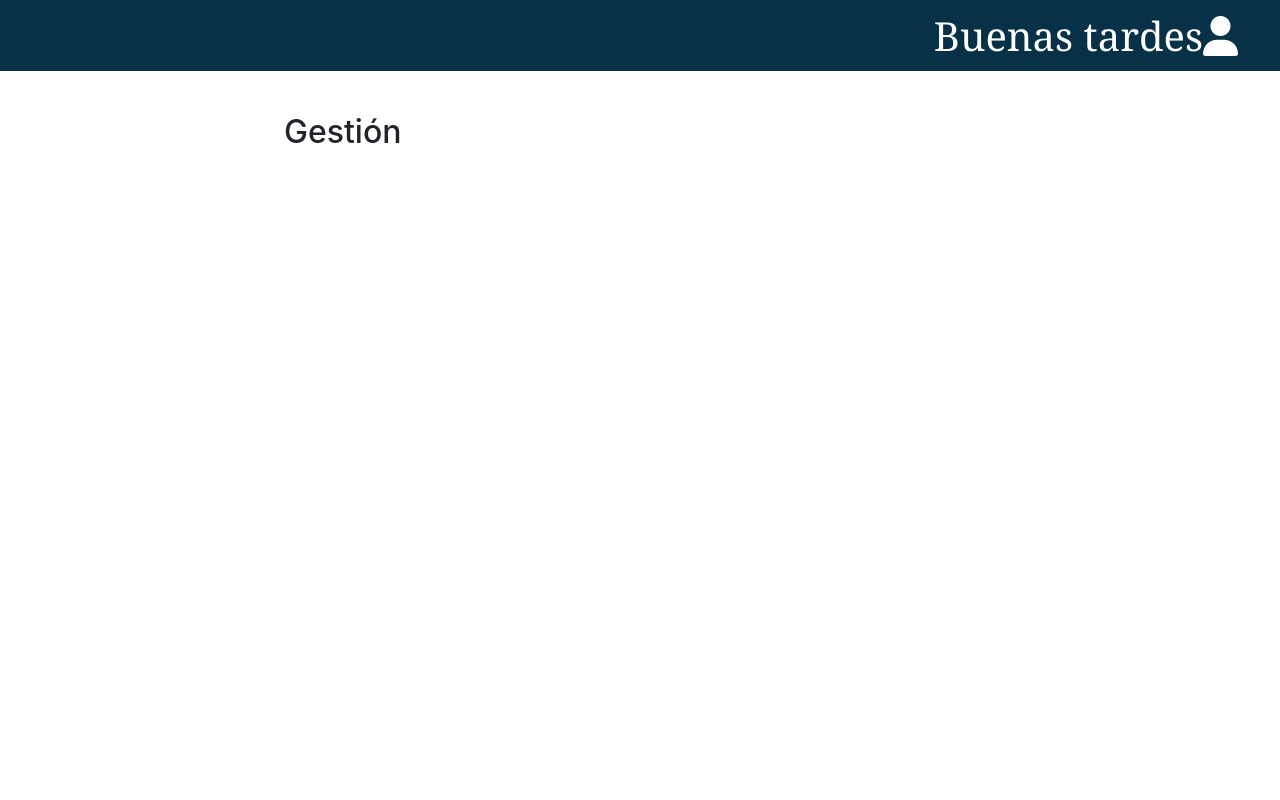
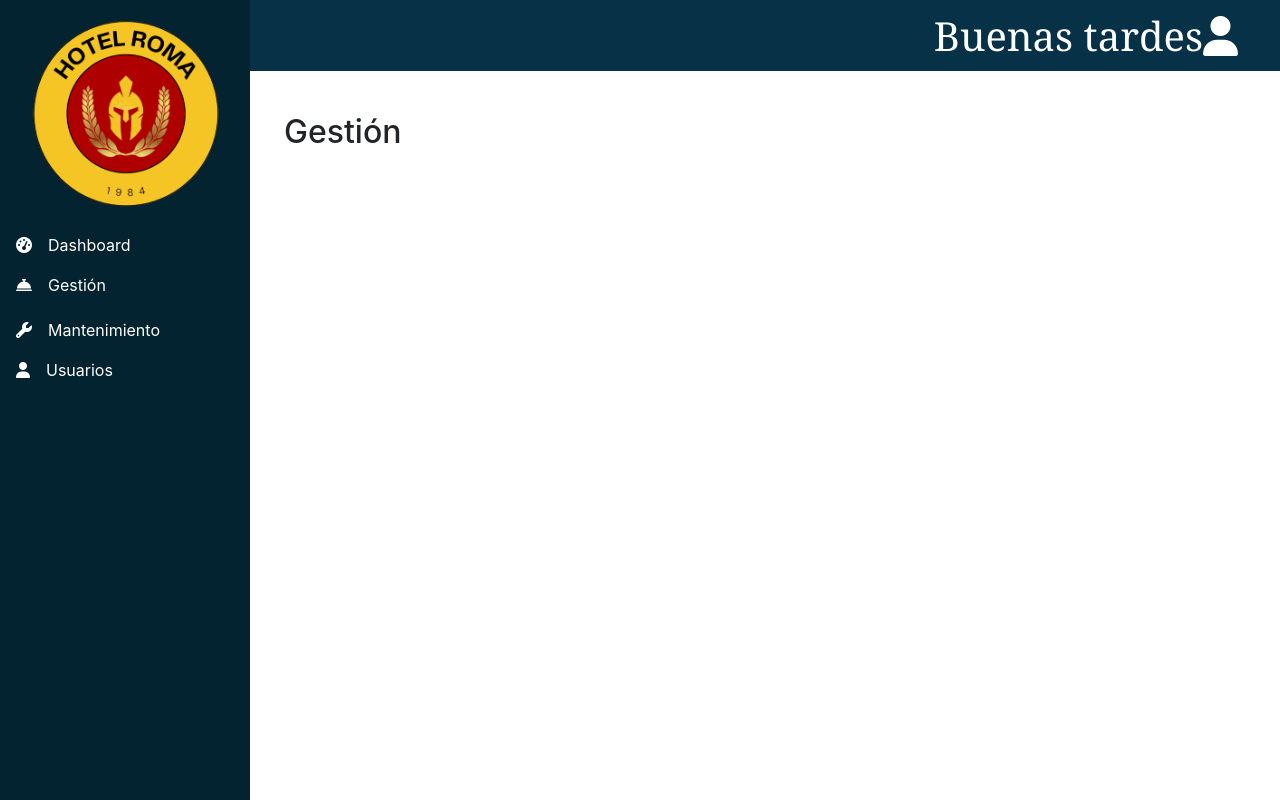
Before and after one commit to martinypersia/hotel-roma, a PHP site: page /gestion.php in a window 1280 px wide. Run offline with PHP 8.4, Linux system fonts and the light colour scheme; some libraries are stand-ins or nearby versions.

Commit message:
fix menu

```diff
--- a/components/menu.php
+++ b/components/menu.php
@@ -4,30 +4,25 @@
         <img src="assets/logo.png" alt="logoHotel" width="228px">
     </header>
     <ul>
-        <li><a class="nav-link" href="inicio.php" style="color: white;"><i class="fa-solid fa-gauge-high"></i>Dashboard</a></li>
-        <li class="nav-item dropdown">
-            <a class="nav-link dropdown-toggle" id="navbarDropdownMenuLink" role="button" data-toggle="dropdown"
-                aria-haspopup="true" aria-expanded="false" style="color: white;">
-                <i class="fa-solid fa-bell-concierge"></i>
-                Gestión
-            </a>
-            <div class="dropdown-menu" aria-labelledby="navbarDropdownMenuLink">
-                <a class="dropdown-item" href="#">Recepción</a>
-                <a class="dropdown-item" href="#">Salida</a>
+        <li><a class="nav-link" href="inicio.php" style="color: white;"><i
+                    class="fa-solid fa-gauge-high"></i>Dashboard</a></li>
+        <div class="dropdown nav-link" style="margin-bottom: 5px;">
+            <a style="color:white;"><i class="fa-solid fa-bell-concierge"></i>Gestión</a>
+            <div class="dropdown-content">
+                <a href="gestion.php">Recepción</a>
+                <a href="gestion.php">Salida</a>
             </div>
-        </li>
-        <li class="nav-item dropdown">
-            <a class="nav-link dropdown-toggle" id="navbarDropdownMenuLink" role="button" data-toggle="dropdown"
-                aria-haspopup="true" aria-expanded="false" style="color: white;">
-                <i class="fa-solid fa-wrench"></i>Mantenimiento
-            </a>
-            <div class="dropdown-menu" aria-labelledby="navbarDropdownMenuLink">
-                <a class="dropdown-item" href="#">Habitaciones</a>
-                <a class="dropdown-item" href="#">Categoria</a>
-                <a class="dropdown-item" href="#">Pisos</a>
+        </div>
+        <div class="dropdown nav-link">
+            <a style="color:white;"><i class="fa-solid fa-wrench"></i>Mantenimiento</a>
+            <div class="dropdown-content">
+                <a href="mantenimiento.php">Habitaciones</a>
+                <a href="mantenimiento.php">Categoria</a>
+                <a href="mantenimiento.php">Pisos</a>
             </div>
-        </li>
-        <li><a class="nav-link" href="usuarios.php" style="color: white;"><i class="fa-solid fa-user"></i>Usuarios</a></i></li>
+        </div>
+        <li><a class="nav-link" href="usuarios.php" style="color: white;"><i
+                    class="fa-solid fa-user"></i>Usuarios</a></i></li>
     </ul>
 </div>
 <?php include('footer.php'); ?>
--- a/gestion.php
+++ b/gestion.php
@@ -1,4 +1,5 @@
 <?php include('components/header.php'); ?>
+<?php include('components/menu.php'); ?>
 <div class="containerGeneral">
     <h2 style="margin-bottom: 60px;">Gestión</h2>
 </div>
--- a/inicio.php
+++ b/inicio.php
@@ -76,6 +76,7 @@
     </div>
 </div>
 
+
 </div>
 
 
--- a/login.php
+++ b/login.php
@@ -1,4 +1,5 @@
 <?php include('components/header.php'); ?>
+<?php include('components/menu.php'); ?>
     <center>
 <h1>Inicio de Sesión</h1>
 
--- a/style.css
+++ b/style.css
@@ -42,3 +42,30 @@
     padding-left: 284px !important;
     margin-right: 20px;
 }
+.dropdown {
+    display: inline-block;
+    position: relative;
+  }
+  .dropdown-content {
+
+    margin-top:15px;
+    display: none;
+    background-color: white;
+    border-radius:3px;
+    width: 100%;
+    overflow: auto;
+    box-shadow: 0px 10px 10px 0px rgba(0,0,0,0.4);
+  }
+  .dropdown:hover .dropdown-content {
+    display: block;
+  }
+  .dropdown-content a {
+    display: block;
+    color: #000000;
+    padding: 5px;
+    text-decoration: none;
+  }
+  .dropdown-content a:hover {
+    color: #FFFFFF;
+    background-color: #00A4BD;
+  }
--- a/usuarios.php
+++ b/usuarios.php
@@ -141,11 +141,6 @@
             </div>
         </div>
     </div>
-
-
-
-
-
 </div>
 
 
```
Also changed, not shown: menuprueba.php (deleted, +0 -56 lines).
